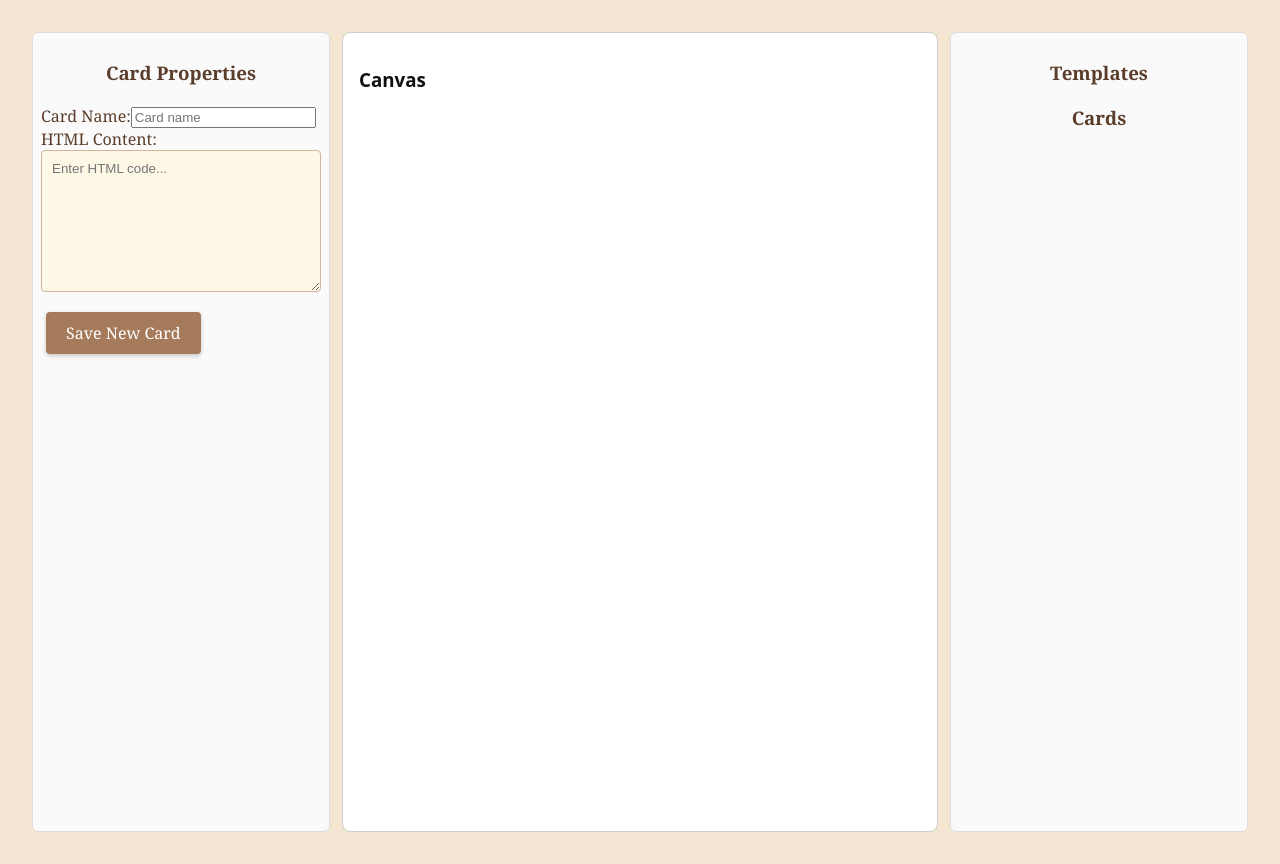
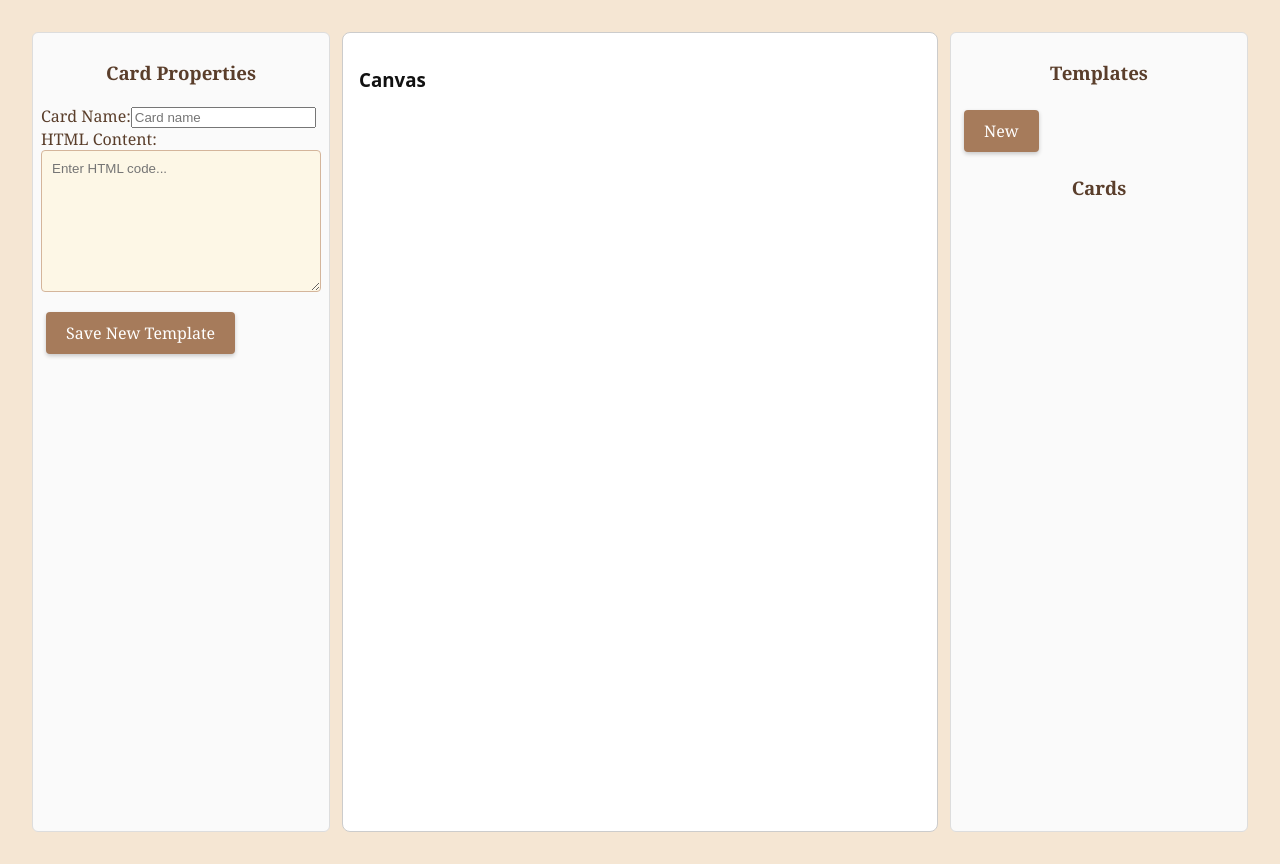
Before and after one commit to zubarevam96/card-generator-frontend, an Angular app: page /generate in a window 1280 px wide. Built offline with nearby package versions, Linux system fonts and the light colour scheme.

Commit message:
improved templates logic - card should always have a template now

```diff
--- a/src/app/generate/components/properties-block/card-properties/card-properties.component.html
+++ b/src/app/generate/components/properties-block/card-properties/card-properties.component.html
@@ -22,5 +22,6 @@
         <button *ngIf="!isEditingTemplate" (click)="editTemplate()">Edit Template</button>
     </ng-template>
 
-    <button (click)="saveNewCard()">Save New Card</button>
+    <button (click)="saveNew()">Save New Template</button>  <!-- Renamed for clarity -->
+    <button *ngIf="isEditingTemplate" (click)="duplicateTemplate()">Duplicate</button>
 </div>
--- a/src/app/generate/components/properties-block/card-properties/card-properties.component.ts
+++ b/src/app/generate/components/properties-block/card-properties/card-properties.component.ts
@@ -62,9 +62,9 @@ export class CardPropertiesComponent {
     this.canvasService.updateSelectedVariable(key, this.localVariables[key]);
   }
 
-  saveNewCard() {
+  saveNew() {  // Reworked to save new template only
     if (this.cardName.trim()) {
-      this.canvasService.addCard(this.cardName, this.htmlText);  // Defaults to unlocked, no variables
+      this.cardStorageService.addCard(this.cardName, this.htmlText);
       this.cardName = '';
       this.htmlText = '';
     }
@@ -79,4 +79,11 @@ export class CardPropertiesComponent {
       }
     }
   }
+
+  duplicateTemplate() {
+    const template = this.canvasService.getSelectedTemplate();
+    if (template) {
+      this.cardStorageService.addCard(`${template.name} copy`, template.templateHtml, { ...template.variables });
+    }
+  }
 }
--- a/src/app/generate/components/templates-block/templates-block.component.html
+++ b/src/app/generate/components/templates-block/templates-block.component.html
@@ -1,5 +1,6 @@
 <div class="templates-block">
     <h3>Templates</h3>
+    <button (click)="newTemplate()">New</button>
     <div *ngFor="let template of templates">
         <strong>{{ template.name }}</strong>
         <button (click)="loadTemplate(template)">Load</button>
--- a/src/app/generate/components/templates-block/templates-block.component.ts
+++ b/src/app/generate/components/templates-block/templates-block.component.ts
@@ -42,6 +42,15 @@ export class TemplatesBlockComponent {
     this.canvasService.addCard(copyName, templateHtml, true, variables, template.id);
   }
 
+  newTemplate() {
+    const blankTemplate = new Card('New Template', '', undefined, false, {});
+    this.cardStorageService.addCard(blankTemplate.name, blankTemplate.templateHtml);
+    // Fetch the newly added (with ID) and edit it
+    const newTemplates = this.cardStorageService.getSavedCards();
+    const addedTemplate = newTemplates[newTemplates.length - 1];
+    this.canvasService.editTemplate(addedTemplate);
+  }
+
   editTemplate(template: Card) {
     this.canvasService.editTemplate(template);
   }
--- a/src/app/services/canvas.service.ts
+++ b/src/app/services/canvas.service.ts
@@ -107,6 +107,10 @@ export class CanvasService {
     return this.selectedCardSubject.value;
   }
 
+  getSelectedTemplate(): Card | null {
+    return this.selectedTemplateSubject.value;
+  }
+
   private getPlaceholderKeys(html: string): Set<string> {
     const keys = new Set<string>();
     let match;
--- a/src/app/services/card-storage.service.ts
+++ b/src/app/services/card-storage.service.ts
@@ -36,6 +36,10 @@ export class CardStorageService {
     return this.savedCardsSubject.value.find(c => c.id === id);
   }
 
+  getSavedCards(): Card[] {
+    return this.savedCardsSubject.value;
+  }
+
   private saveToStorage() {
     localStorage.setItem('savedCards', JSON.stringify(this.savedCardsSubject.value));
   }
```
